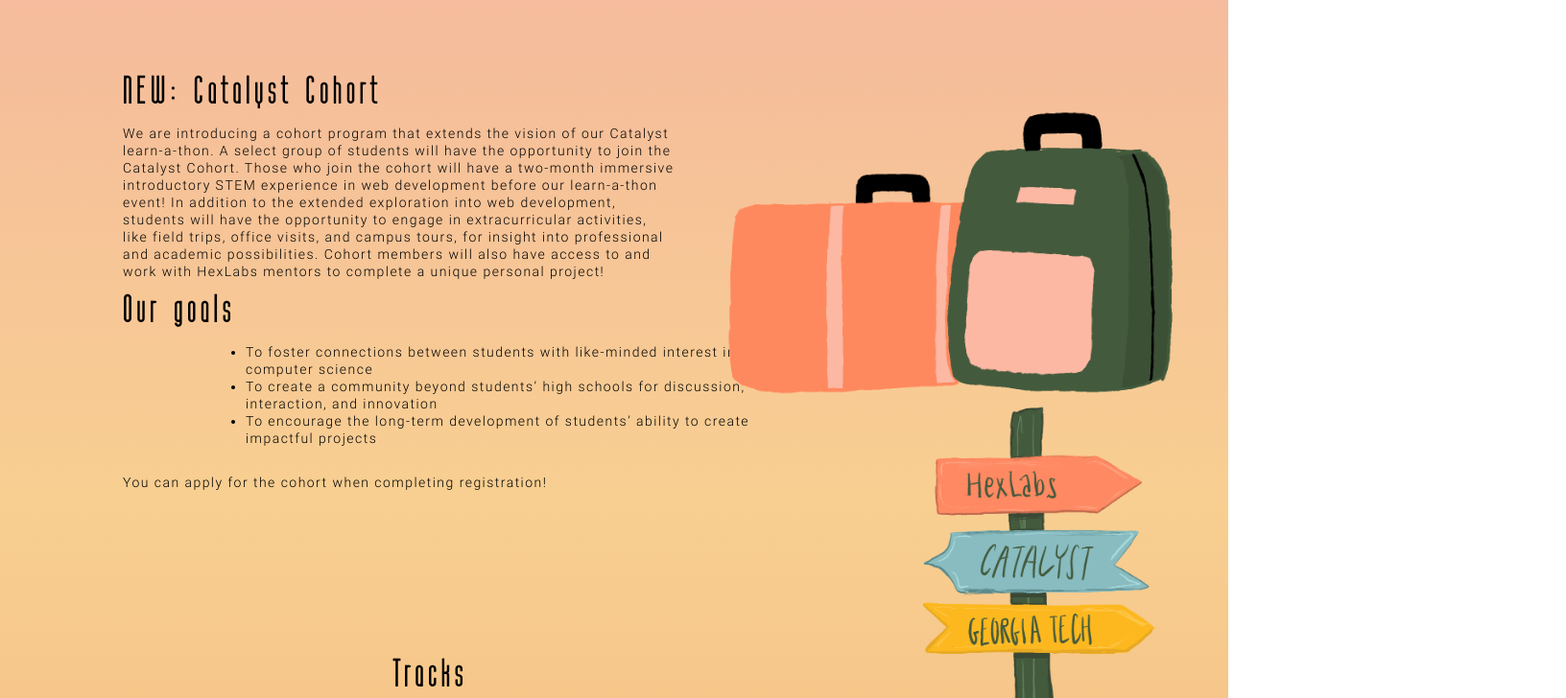
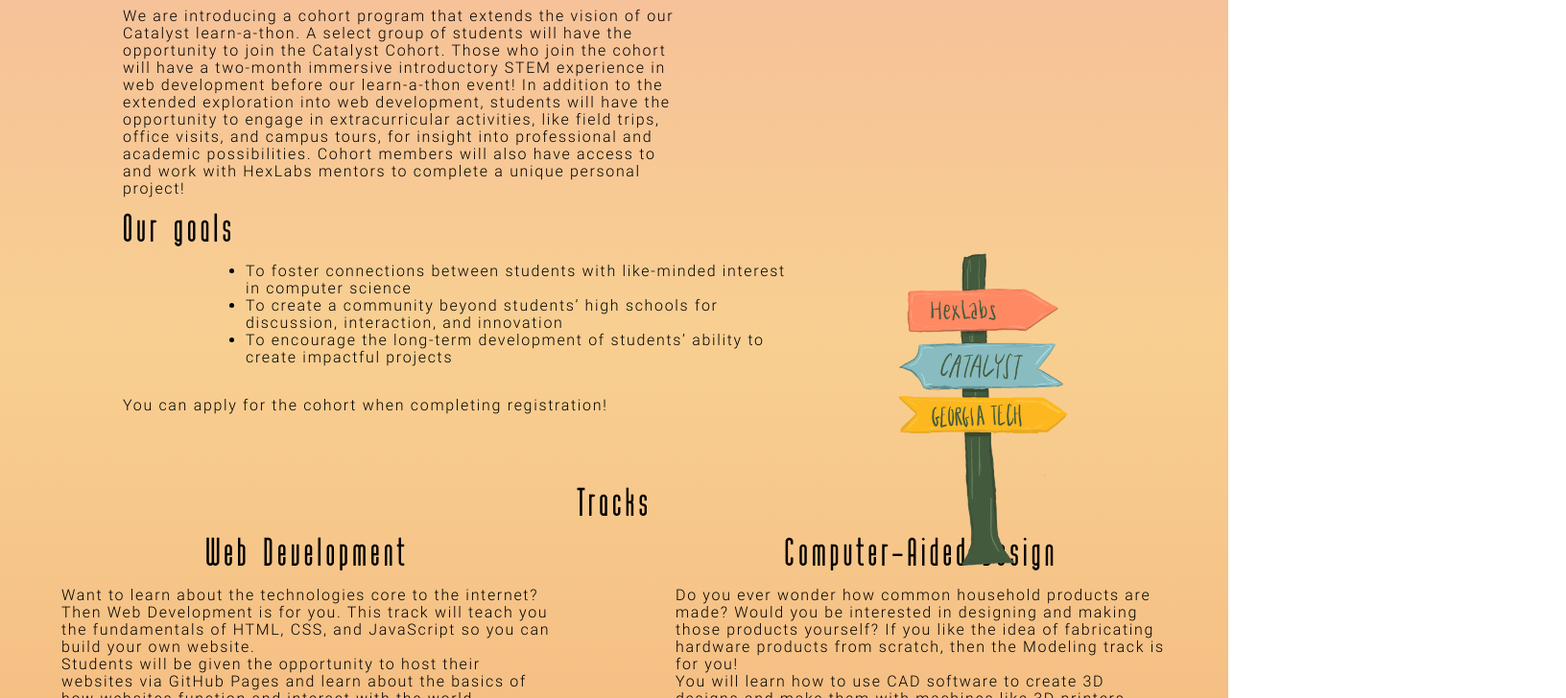
Before and after one commit to HackGT/catalyst-2022-event-site, a Next.js app: page / in a window 1280 px wide. Shown: the part 2060-2788 px from the top of the page at 96% size, 1632 px wide, since content can reach past the window. Built offline with nearby package versions, Linux system fonts and the light colour scheme.

Commit message:
resolve some more issues

```diff
--- a/pages/index.tsx
+++ b/pages/index.tsx
@@ -105,11 +105,11 @@ function MainPage() {
         </section>
         <section className={styles.sectionTracks}>
           <div>
-            <h3 className={styles.centerText}>Tracks</h3>
+            <h3 className={styles.sectionTitle}>Tracks</h3>
             <div className={styles.row}>
               <div className={styles.column}>
-                <h3 className={styles.centerText}>Web Development</h3>
-                <p className={styles.leftTextBoundaries}>
+                <h3 className={styles.trackTitle}>Web Development</h3>
+                <p className={styles.textBoundaries}>
                   Want to learn about the technologies core to the internet? Then Web Development is
                   for you. This track will teach you the fundamentals of HTML, CSS, and JavaScript
                   so you can build your own website.<br></br>
@@ -118,8 +118,8 @@ function MainPage() {
                 </p>
               </div>
               <div className={styles.column}>
-                <h3>Computer-Aided Design</h3>
-                <p className={styles.rightTextBoundaries}>
+                <h3 className={styles.trackTitle}>Computer-Aided Design</h3>
+                <p className={styles.textBoundaries}>
                   Do you ever wonder how common household products are made? Would you be interested
                   in designing and making those products yourself? If you like the idea of
                   fabricating hardware products from scratch, then the Modeling track is for you!
@@ -131,8 +131,8 @@ function MainPage() {
             </div>
             <div className={styles.row}>
               <div className={styles.column}>
-                <h3 className={styles.centerText}>Data Science & Artificial Intelligence</h3>
-                <p className={styles.leftTextBoundaries}>
+                <h3 className={styles.trackTitle}>Data Science & Artificial Intelligence</h3>
+                <p className={styles.textBoundaries}>
                   Do you ever wonder how things like Netflix recommendations and Spotify playlists
                   are made? Are you a technical person and like learning about what goes on in the
                   background? If so, you should consider the ML track!<br></br>
@@ -143,8 +143,8 @@ function MainPage() {
                 </p>
               </div>
               <div className={styles.column}>
-                <h3>Product Design & Entrepreneurship</h3>
-                <p className={styles.rightTextBoundaries}>
+                <h3 className={styles.trackTitle}>Product Design & Entrepreneurship</h3>
+                <p className={styles.textBoundaries}>
                   Have you ever dreamt of starting your own business? Are you a creative thinker and
                   a problem solver? Then the Product Development and Entrepreneurship track is for
                   you!<br></br>
@@ -178,7 +178,7 @@ function MainPage() {
           <img src="/img/map.png" alt="map" id={styles.mapImg} />
         </section>
         <section className={styles.sectionFAQ}>
-          <h3 className={styles.centerText}>FAQ</h3>
+          <h3 className={styles.sectionTitle}>FAQ</h3>
           <div className={styles.question}>Who can attend?</div>
           <div className={styles.answer}>
             High school students from all across Georgia are welcome to register.
--- a/styles/Home.module.css
+++ b/styles/Home.module.css
@@ -55,7 +55,7 @@
 .sectionAbout {
   padding-top: 5vh;
   width: 100vw;
-  height: 100vh;
+  height: 80vh;
   background: linear-gradient(
     180deg,
     rgba(147, 187, 191, 0.37) -8.24%,
@@ -65,45 +65,45 @@
 }
 #ticketsImg {
   position: relative;
-  width: 50vw;
+  width: 40vw;
   height: auto;
-  right: -50vw;
-  bottom: 50vh;
+  right: -60vw;
+  bottom: 35vh;
   z-index: 1;
 }
-
 .sectionGoals {
   width: 100vw;
-  height: auto;
+  height: 120vh;
   background: linear-gradient(180deg, #f2a7a7 0%, #f4b3a1 23.96%, #f8cf91 100%);
 }
 .sectionDuring {
   padding: 5rem 0 15rem 0;
 }
 #luggageImg {
-  position: absolute;
-  width: 70vw;
-  right: -10vw;
-  top: 250vh;
+  position: relative;
+  width: 40vw;
+  right: -55vw;
+  top: -100vh;
   height: auto;
+  object-fit: cover;
 }
 #signsImg {
-  position: absolute;
-  width: 55vw;
-  right: -12vw;
-  top: 305vh;
+  position: relative;
+  width: 40vw;
+  top: -27vh;
+  right: -20vw;
   height: auto;
+  object-fit: cover;
 }
 .sectionTracks {
   width: 100vw;
   height: auto;
-  left: 0px;
   padding: 20vh 0 20vh 0;
   background: linear-gradient(180deg, #f8cf91 0%, #ef9c67 76.04%, #e76c3f 100%);
 }
 .sectionSchedule {
   width: 100vw;
-  height: auto;
+  height: 40vw;
   left: 0px;
   background: linear-gradient(180deg, #e76c3f 50.44%, #edc17f 100%);
 }
@@ -144,12 +144,10 @@
   z-index: 0;
   text-align: left;
 }
-
 .sectionFooter {
   width: 100vw;
   z-index: 0;
 }
-
 .socials {
   z-index: 1000;
   margin-right: 3rem;
@@ -164,20 +162,23 @@
   display: flex;
 }
 .column {
-  flex: 50%;
-}
-.centerText {
-  text-align: center;
+  width: 50vw;
+  align-content: flex-start;
+  flex: 30%;
 }
 .marginText {
   width: auto;
   margin-right: 5rem;
 }
-.leftTextBoundaries {
-  padding-left: 10rem;
+.textBoundaries {
+  width: 40vw;
+  padding-left: 4rem;
+  padding-right: 0rem;
 }
-.rightTextBoundaries {
-  padding-right: 10rem;
+.trackTitle {
+  padding-left: 0rem;
+  padding-right: 0rem;
+  text-align: center;
 }
 .rectangle {
   position: relative;
@@ -206,12 +207,13 @@
   margin-bottom: 3rem;
 }
 .scheduleTitle {
-  margin-top: 30rem;
+  margin: auto;
   color: white;
   text-align: center;
   width: auto;
 }
 .scheduleDesc {
+  margin: auto;
   color: white;
   text-align: center;
   width: auto;
@@ -227,19 +229,20 @@
   padding-left: 0;
 }
 #clouds2Img {
+  position: relative;
   float: right;
-  width: 25vw;
+  width: 30vw;
   height: auto;
-  margin-bottom: 8rem;
-  margin-right: 8rem;
+  bottom: 10vh;
+  right: 7vw;
   transform: rotate(10deg);
 }
 #passportImg {
-  float: left;
+  position: relative;
   width: 25vw;
   height: auto;
-  margin-top: 5rem;
-  margin-left: 10rem;
+  bottom: 25vh;
+  left: 10vw;
   transform: rotate(30deg);
 }
 #footerImg {
@@ -247,12 +250,16 @@
   height: auto;
 }
 #mapImg {
-  float: right;
+  position: relative;
+  right: -40vw;
   width: 25vw;
   height: auto;
-  margin-bottom: 10rem;
-  margin-right: 5rem;
 }
 #tracksTitle {
   text-align: center;
 }
+.sectionTitle {
+  margin: auto;
+  padding-left: 0rem;
+  text-align: center;
+}
--- a/styles/globals.css
+++ b/styles/globals.css
@@ -34,7 +34,7 @@ p {
   font-family: Roboto;
   font-style: normal;
   font-weight: normal;
-  font-size: 14px;
+  font-size: 16px;
   line-height: 18px;
   letter-spacing: 0.105em;
   color: #000000;
```
